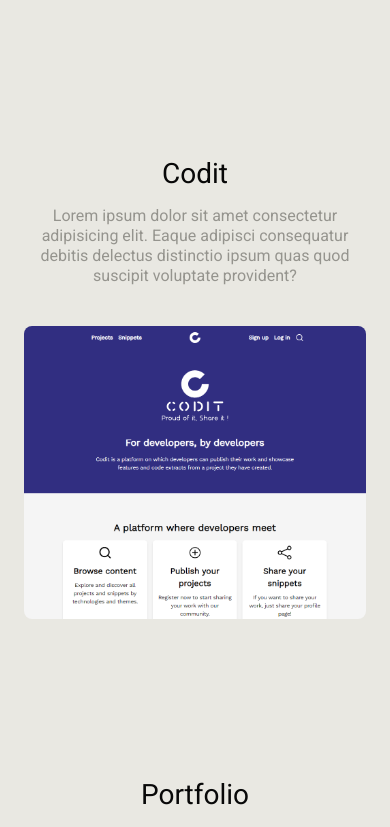
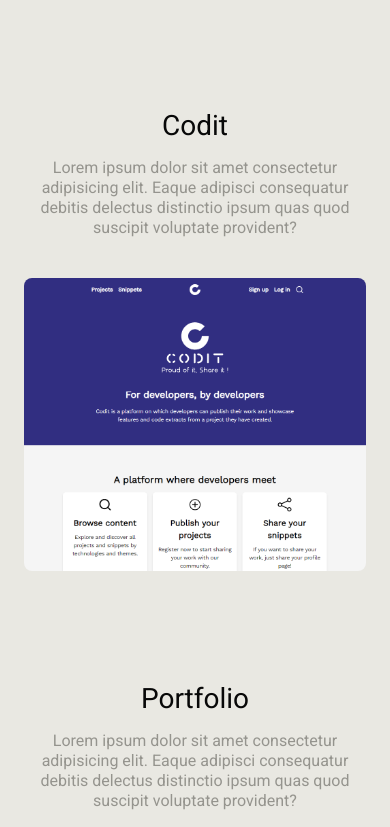
Before and after one commit to SebastienLaurentt/Portfolio-V2, a Next.js app: page / in a window 390 px wide. Shown: the part 1997-2824 px from the top of the page. Built offline with nearby package versions, Linux system fonts and the light colour scheme.

Commit message:
update margin bottom mobile for projectCard

```diff
--- a/components/ProjectCard/ProjectCard.tsx
+++ b/components/ProjectCard/ProjectCard.tsx
@@ -21,7 +21,7 @@
   const isRowReverse = rowReverse ? "md:flex-row-reverse" : "";
 
   return (
-    <div className={`mb-40 md:mb-36 lg:mb-48 ${classname}`}>
+    <div className={`mb-28 md:mb-36 lg:mb-48 ${classname}`}>
       <div className={`md:flex ${isRowReverse} md:items-center md:gap-x-12 xl:gap-x-20 w-full`}>
         <div className="text-center md:text-left  md:w-4/5 xl:w-3/5 ">
           <h3 className="mb-4 ">{projectTitle}</h3>
```
